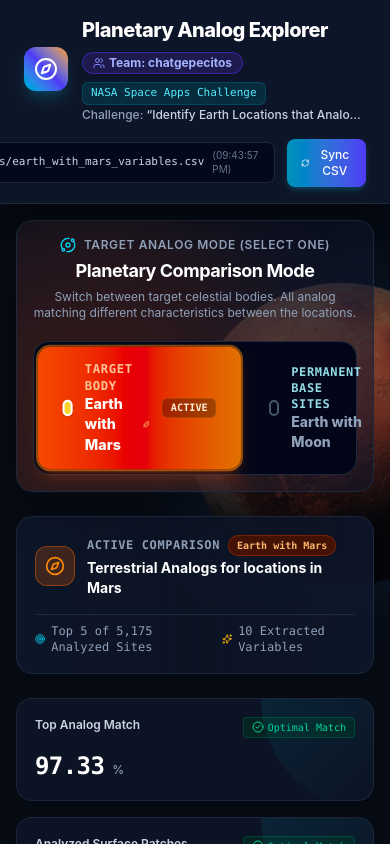
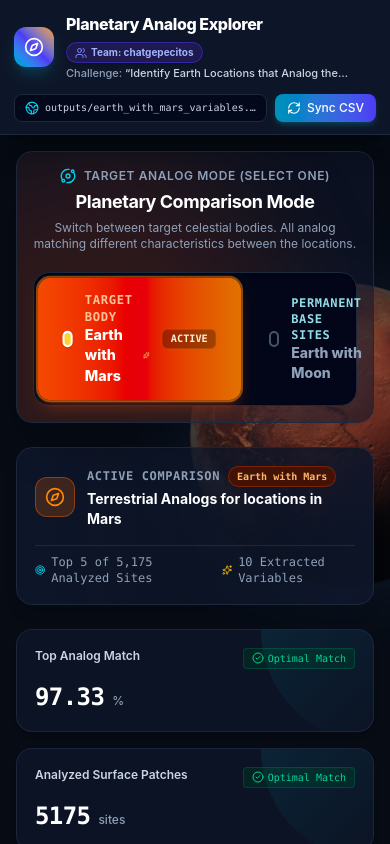
Before and after one commit to Chapinguin/chatgepecitos, a React (Vite) app in the folder frontend/: page / in a window 390 px wide. Shown: the top 844 px of the page. Built offline with nearby package versions, Linux system fonts and the light colour scheme.

Commit message:
fix(mobile): make header csv pill and sync button responsive with flex-1 and text truncate

```diff
--- a/frontend/src/components/Header.tsx
+++ b/frontend/src/components/Header.tsx
@@ -15,53 +15,55 @@ export const Header: React.FC<HeaderProps> = ({
   filename,
 }) => {
   return (
-    <header className="border-b border-slate-800 bg-slate-900/90 backdrop-blur sticky top-0 z-40 px-6 py-4 shadow-xl shadow-black/30">
-      <div className="max-w-7xl mx-auto flex flex-col md:flex-row items-center justify-between gap-4">
+    <header className="border-b border-slate-800 bg-slate-900/90 backdrop-blur sticky top-0 z-40 px-3.5 sm:px-6 py-3 sm:py-4 shadow-xl shadow-black/30">
+      <div className="max-w-7xl mx-auto flex flex-col md:flex-row items-center justify-between gap-3 sm:gap-4">
         {/* Branding & Challenge Info */}
-        <div className="flex items-center gap-3.5 w-full md:w-auto">
-          <div className="w-11 h-11 rounded-xl bg-gradient-to-tr from-cyan-500 via-indigo-600 to-amber-500 flex items-center justify-center shadow-lg shadow-cyan-500/20 shrink-0">
-            <Compass className="w-6 h-6 text-white" />
+        <div className="flex items-center gap-3 w-full md:w-auto">
+          <div className="w-10 h-10 sm:w-11 sm:h-11 rounded-xl bg-gradient-to-tr from-cyan-500 via-indigo-600 to-amber-500 flex items-center justify-center shadow-lg shadow-cyan-500/20 shrink-0">
+            <Compass className="w-5 h-5 sm:w-6 sm:h-6 text-white" />
           </div>
-          <div>
-            <div className="flex flex-wrap items-center gap-2">
-              <h1 className="text-xl font-extrabold tracking-tight text-white flex items-center gap-1.5">
+          <div className="min-w-0 flex-1">
+            <div className="flex flex-wrap items-center gap-1.5 sm:gap-2">
+              <h1 className="text-base sm:text-xl font-extrabold tracking-tight text-white flex items-center gap-1.5">
                 Planetary Analog Explorer
               </h1>
               {/* Explicit Team Name */}
-              <span className="flex items-center gap-1 text-xs px-2.5 py-0.5 rounded-full font-bold bg-indigo-950 text-indigo-300 border border-indigo-700/60 shadow-sm">
+              <span className="flex items-center gap-1 text-[10px] sm:text-xs px-2 sm:px-2.5 py-0.5 rounded-full font-bold bg-indigo-950 text-indigo-300 border border-indigo-700/60 shadow-sm shrink-0">
                 <Users className="w-3 h-3 text-indigo-400" />
                 Team: chatgepecitos
               </span>
-              <span className="text-[11px] px-2 py-0.5 rounded-md font-mono bg-cyan-950/80 text-cyan-300 border border-cyan-800/50">
+              <span className="hidden xs:inline-flex text-[10px] sm:text-[11px] px-2 py-0.5 rounded-md font-mono bg-cyan-950/80 text-cyan-300 border border-cyan-800/50 shrink-0">
                 NASA Space Apps Challenge
               </span>
             </div>
             {/* Explicit Challenge Title */}
-            <p className="text-xs text-slate-300 font-medium mt-0.5 line-clamp-1 sm:line-clamp-none">
+            <p className="text-[11px] sm:text-xs text-slate-300 font-medium mt-0.5 line-clamp-1 sm:line-clamp-none">
               <span className="text-slate-400">Challenge:</span> &ldquo;Identify Earth Locations that Analog the Permanent Moon Base Locations and Mars&rdquo;
             </p>
           </div>
         </div>
 
         {/* Sync & Source Actions */}
-        <div className="flex items-center gap-3 w-full md:w-auto justify-end">
+        <div className="flex items-center justify-between sm:justify-end gap-2 sm:gap-3 w-full md:w-auto">
           <span className="hidden xl:inline-flex items-center gap-1 text-[10px] font-mono px-2 py-1 rounded bg-slate-950 text-slate-400 border border-slate-800">
             Mode: Verified Data Only
           </span>
 
-          <div className="flex items-center gap-2 px-3 py-1.5 rounded-lg bg-slate-950/80 border border-slate-800 text-xs text-slate-300">
-            <Globe2 className="w-3.5 h-3.5 text-cyan-400 animate-pulse" />
-            <span className="font-mono text-[11px]">{filename || 'outputs/variables.csv'}</span>
-            <span className="text-slate-500 text-[10px]">({lastUpdated})</span>
+          <div className="flex items-center gap-1.5 sm:gap-2 px-2.5 sm:px-3 py-1.5 rounded-lg bg-slate-950/80 border border-slate-800 text-xs text-slate-300 min-w-0 flex-1 sm:flex-initial">
+            <Globe2 className="w-3.5 h-3.5 text-cyan-400 animate-pulse shrink-0" />
+            <span className="font-mono text-[10px] sm:text-[11px] truncate" title={filename || 'outputs/variables.csv'}>
+              {filename || 'outputs/variables.csv'}
+            </span>
+            <span className="hidden sm:inline text-slate-500 text-[10px] shrink-0">({lastUpdated})</span>
           </div>
 
           <button
             onClick={onRefreshCSV}
             disabled={isLoading}
-            className="flex items-center gap-2 px-3.5 py-2 rounded-lg bg-gradient-to-r from-cyan-600 to-indigo-600 hover:from-cyan-500 hover:to-indigo-500 text-white font-medium text-xs shadow-md shadow-cyan-500/20 transition disabled:opacity-50 disabled:cursor-not-allowed cursor-pointer"
+            className="flex items-center gap-1.5 sm:gap-2 px-3 sm:px-3.5 py-1.5 sm:py-2 rounded-lg bg-gradient-to-r from-cyan-600 to-indigo-600 hover:from-cyan-500 hover:to-indigo-500 text-white font-medium text-xs shadow-md shadow-cyan-500/20 transition disabled:opacity-50 disabled:cursor-not-allowed cursor-pointer shrink-0"
             title="Re-fetch and sync with latest CSV outputs from Jupyter Notebook"
           >
-            <RefreshCw className={`w-3.5 h-3.5 ${isLoading ? 'animate-spin' : ''}`} />
+            <RefreshCw className={`w-3.5 h-3.5 shrink-0 ${isLoading ? 'animate-spin' : ''}`} />
             <span>{isLoading ? 'Syncing...' : 'Sync CSV'}</span>
           </button>
         </div>
```
